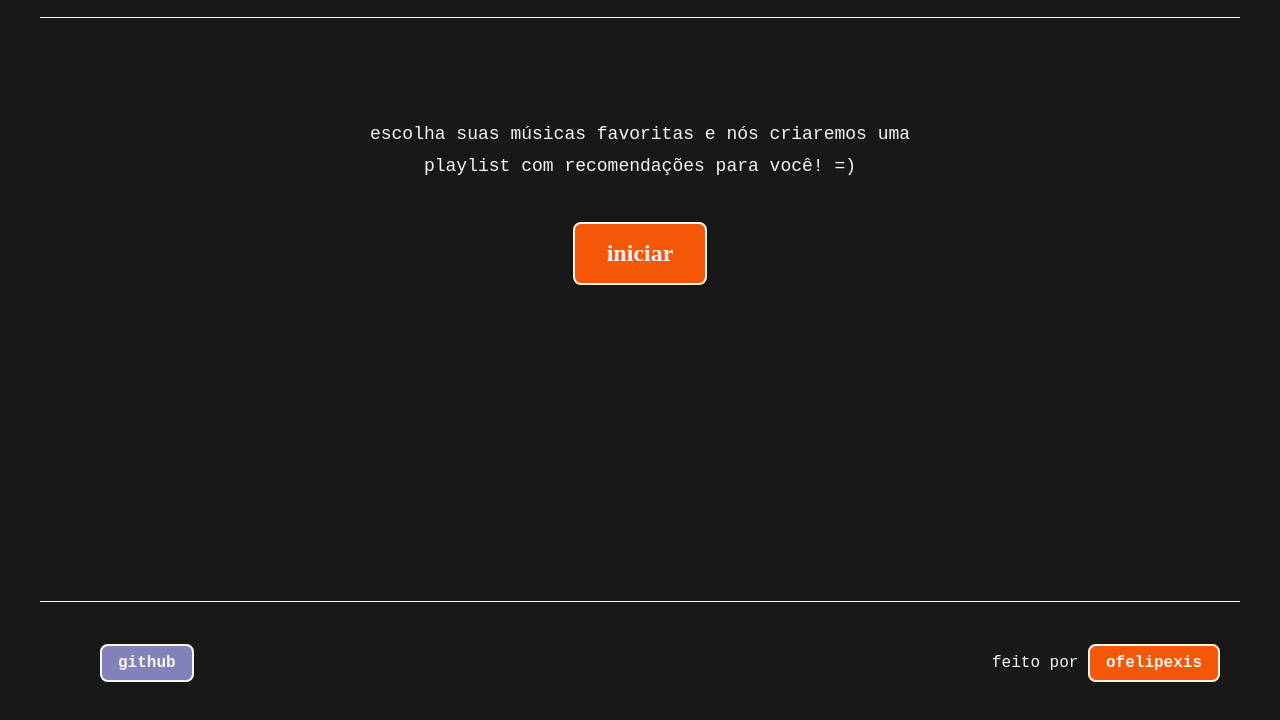
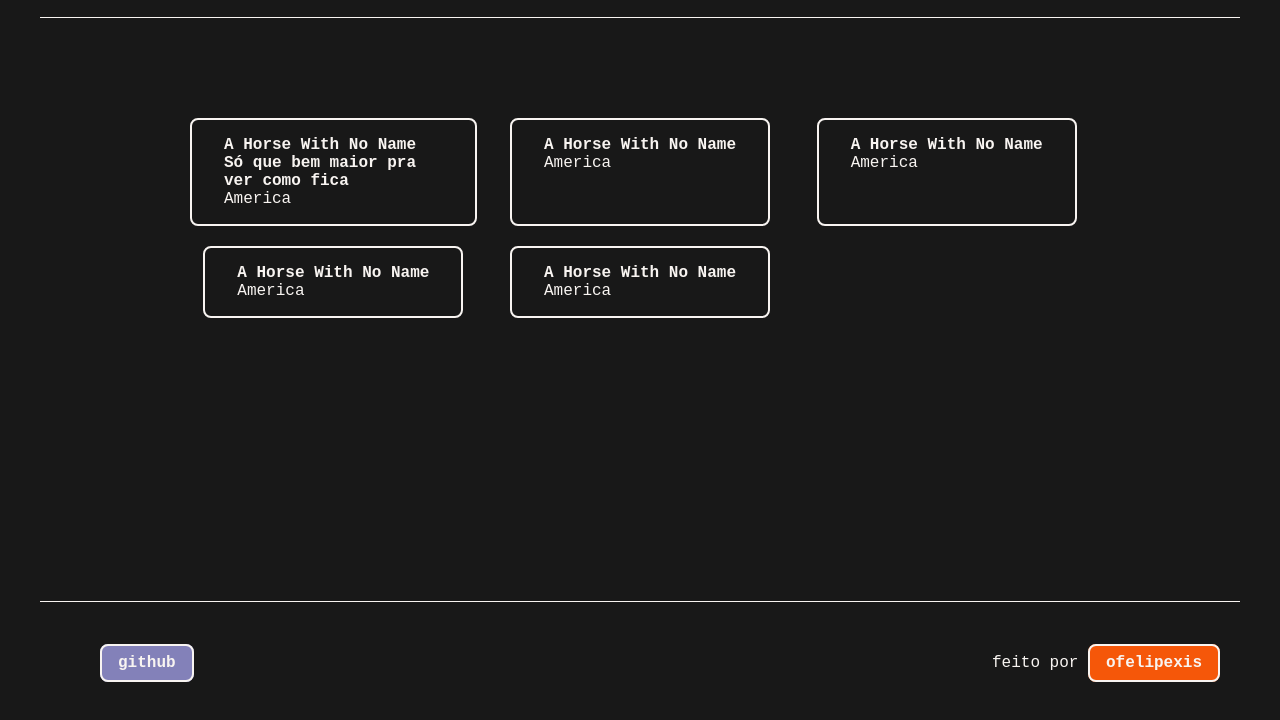
Before and after one commit to ofelipexis/recomendai, a website built with Vite: page index.html in a window 1280 px wide. Shown: the part 76-796 px from the top of the page. Built offline with nearby package versions, Linux system fonts and the light colour scheme; no server answers.

Commit message:
init track selection

```diff
--- a/css/style.css
+++ b/css/style.css
@@ -271,6 +271,37 @@
   cursor: pointer;
 }
 
+.tracks-container {
+  max-width: 900px;
+  padding: 100px 0;
+  gap: 20px;
+  margin: 0 auto;
+  display: grid;
+  grid-template-columns: repeat(3, minmax(0, 1fr));
+}
+
+.track-information {
+  margin: 0 auto;
+  color: var(--color-1);
+  border: solid 2px var(--color-1);
+  border-radius: 8px;
+  padding: 16px 32px;
+  gap: 8px;
+}
+
+.track-information:hover {
+  background-color: var(--color-3);
+  cursor: pointer;
+}
+
+.track-information p {
+  margin: 0;
+}
+
+.track-title {
+  font-weight: 700;
+}
+
 footer {
   background-color: var(--color-2);
   z-index: 1;
--- a/index.html
+++ b/index.html
@@ -14,10 +14,33 @@
     </header>
 
     <main>
-      <div class="main-container">
+      <div class="main-container hidden">
         <div class="start-container">
           <p>escolha suas músicas favoritas e nós criaremos uma playlist com recomendações para você! =)</p>
           <button class="btn-start" type="button">iniciar</button>
+        </div>
+      </div>
+
+      <div class="tracks-container grid">
+        <div class="track-information">
+          <p class="track-title">A Horse With No Name Só que bem maior pra ver como fica</p>
+          <p class="track-artist">America</p>
+        </div>
+        <div class="track-information">
+          <p class="track-title">A Horse With No Name</p>
+          <p class="track-artist">America</p>
+        </div>
+        <div class="track-information">
+          <p class="track-title">A Horse With No Name</p>
+          <p class="track-artist">America</p>
+        </div>
+        <div class="track-information">
+          <p class="track-title">A Horse With No Name</p>
+          <p class="track-artist">America</p>
+        </div>
+        <div class="track-information">
+          <p class="track-title">A Horse With No Name</p>
+          <p class="track-artist">America</p>
         </div>
       </div>
     </main>
```
Also changed, not shown: .eslintrc.json.
